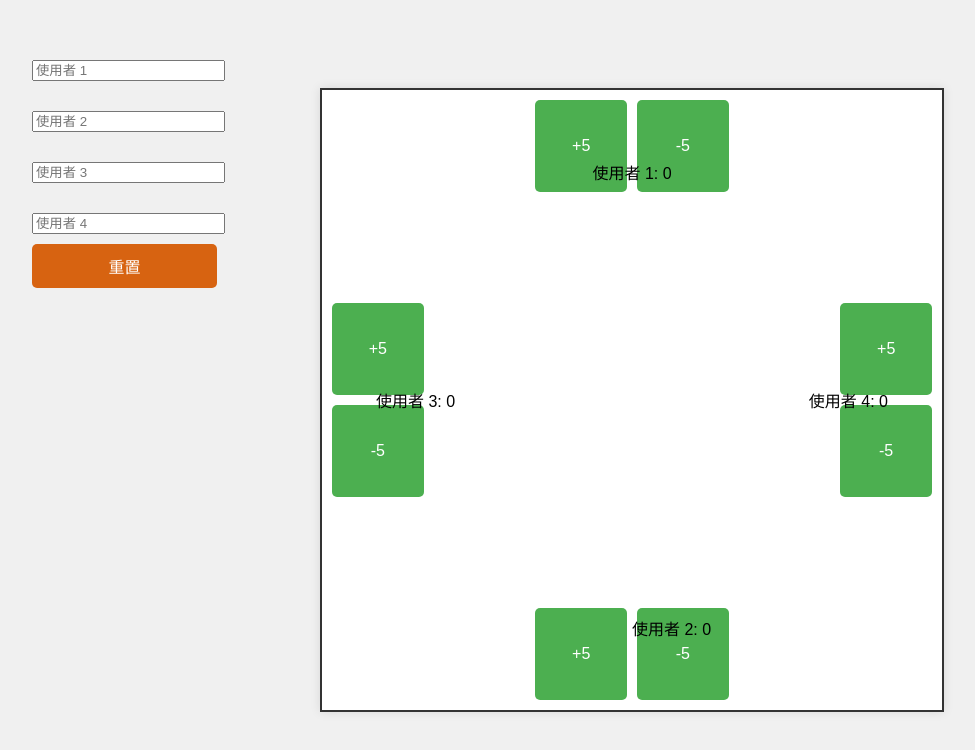
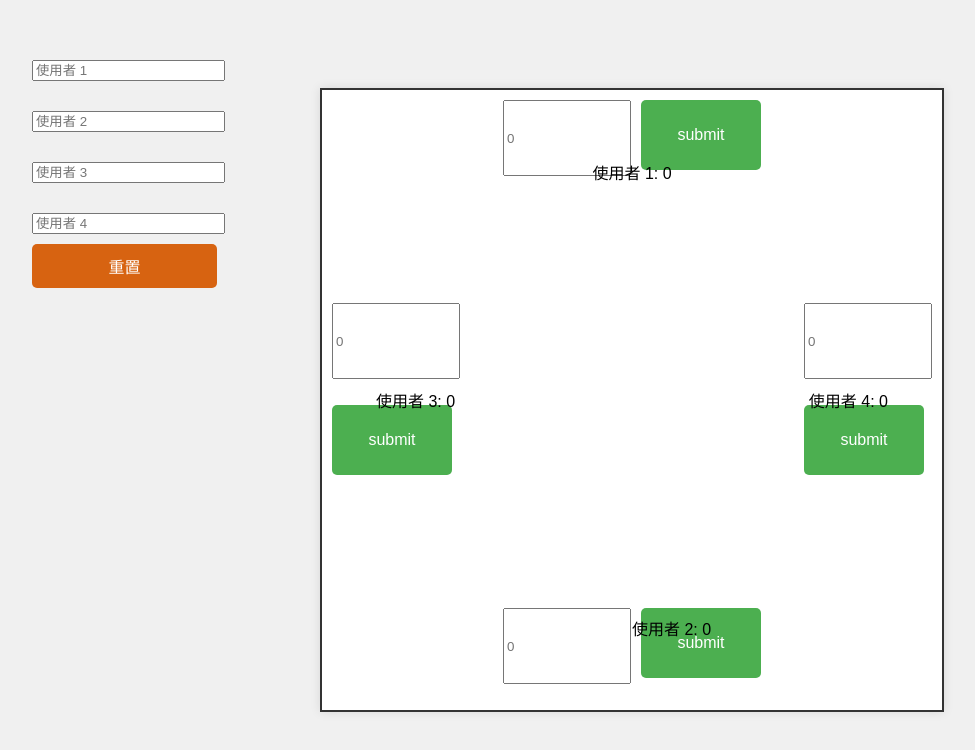
Before and after one commit to AbA1oNe/AbA1oNe.github.io, a plain HTML site: page index.html in a window 1280 px wide. Shown: the whole page, without its empty margins (8-983 px from the left). Drawn offline with Linux system fonts and the light colour scheme.

Commit message:
unput numbers not buttons

```diff
--- a/index.html
+++ b/index.html
@@ -66,14 +66,14 @@
             box-shadow: 0 0 10px rgba(0, 0, 0, 0.1); /* 框框陰影效果 */
         }
 
-        .user1-add { grid-row: 1; grid-column: 3; }
-        .user2-add { grid-row: 6; grid-column: 3; }
-        .user3-add { grid-row: 3; grid-column: 1; }
-        .user4-add { grid-row: 3; grid-column: 6; }
-        .user1-minus { grid-row: 1; grid-column: 4; }
-        .user2-minus { grid-row: 6; grid-column: 4; }
-        .user3-minus { grid-row: 4; grid-column: 1; }
-        .user4-minus { grid-row: 4; grid-column: 6; }
+        #user1-add { grid-row: 1; grid-column: 3; height: 70px; width: 120px;}
+        #user2-add { grid-row: 6; grid-column: 3; height: 70px; width: 120px;}
+        #user3-add { grid-row: 3; grid-column: 1; height: 70px; width: 120px;}
+        #user4-add { grid-row: 3; grid-column: 6; height: 70px; width: 120px;}
+        .user1-submit { grid-row: 1; grid-column: 4; height: 70px; width: 120px;}
+        .user2-submit { grid-row: 6; grid-column: 4; height: 70px; width: 120px;}
+        .user3-submit { grid-row: 4; grid-column: 1; height: 70px; width: 120px;}
+        .user4-submit { grid-row: 4; grid-column: 6; height: 70px; width: 120px;}
 
         button {
             font-size: 16px;
@@ -117,30 +117,28 @@
             width: 100%; /* Make input fields and button fill the container */
         }
 
-        .user1-add, .user2-add, .user3-add, .user4-add,
-.user1-minus, .user2-minus, .user3-minus, .user4-minus {
-    width: 100%; /* Make buttons fill the container */
-}
+
     </style>
 </head>
 <body>
     <div id="input-container">
-        <input type="text" id="user1-input" placeholder="使用者 1">
-        <input type="text" id="user2-input" placeholder="使用者 2">
-        <input type="text" id="user3-input" placeholder="使用者 3">
-        <input type="text" id="user4-input" placeholder="使用者 4">
-        <button id="reset" onclick="reset()">重置</button>
+        <input type="text" id="user1-input" class="user-name" placeholder="使用者 1">
+        <input type="text" id="user2-input" class="user-name" placeholder="使用者 2">
+        <input type="text" id="user3-input" class="user-name" placeholder="使用者 3">
+        <input type="text" id="user4-input" class="user-name" placeholder="使用者 4">
+        <button id="reset" onclick="reset()" type="reset">重置</button>
     </div>
     <div id="game-board">
-        <button class="user1-add" onclick="addScore(1, 5)">+5</button>
-        <button class="user2-add" onclick="addScore(2, 5)">+5</button>
-        <button class="user3-add" onclick="addScore(3, 5)">+5</button>
-        <button class="user4-add" onclick="addScore(4, 5)">+5</button>
 
-        <button class="user1-minus" onclick="addScore(1, -5)">-5</button>
-        <button class="user2-minus" onclick="addScore(2, -5)">-5</button>
-        <button class="user3-minus" onclick="addScore(3, -5)">-5</button>
-        <button class="user4-minus" onclick="addScore(4, -5)">-5</button>
+        <input type="number" id="user1-add" placeholder="0">
+        <input type="number" id="user2-add" placeholder="0">
+        <input type="number" id="user3-add" placeholder="0">
+        <input type="number" id="user4-add" placeholder="0">
+        <button class="user1-submit" onclick="addScore(1, parseInt(document.getElementById('user1-add').value))" type="submit">submit</button>
+        <button class="user2-submit" onclick="addScore(2, parseInt(document.getElementById('user2-add').value))" type="submit">submit</button>
+        <button class="user3-submit" onclick="addScore(3, parseInt(document.getElementById('user3-add').value))" type="submit">submit</button>
+        <button class="user4-submit" onclick="addScore(4, parseInt(document.getElementById('user4-add').value))" type="submit">submit</button>
+
     </div>
     <div class="user-score" id="user1">使用者 1: 0</div>
     <div class="user-score" id="user2">使用者 2: 0</div>
@@ -159,10 +157,11 @@
 
             // 更新各使用者分數
             document.getElementById(`user${user}`).innerText = `${document.getElementById(`user${user}-input`).value}: ${totalScore[user-1]}`;
+            document.getElementById(`user${user}-add`).value = null
         }
 
         // Add an event listener to the input boxes
-        document.querySelectorAll('input').forEach(function(input, index) {
+        document.querySelectorAll('.user-name').forEach(function(input, index) {
             input.addEventListener('input', function() {
                 updateOutput(index + 1, input.value);
             });
```
